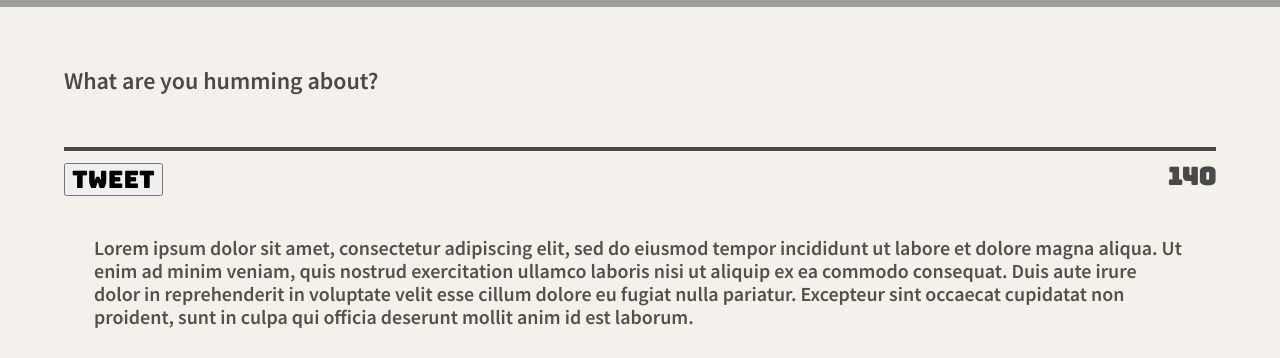
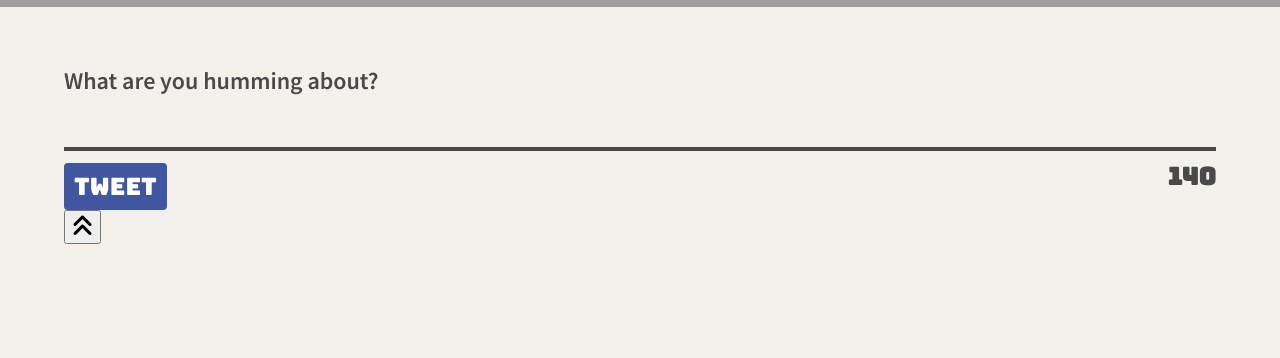
Before and after one commit to mbbaltaji/tweeter_lhl, a website: page public/index.html in a window 1280 px wide. Shown: the part 478-836 px from the top of the page. After the commit the page ends 800 px from the top, so only its background shows below. Drawn offline with nearby package versions, Linux system fonts and the light colour scheme; no server answers; grey boxes are pictures that could not be loaded.

Commit message:
feat: add back to top button when user scrolls down the page

```diff
--- a/public/index.html
+++ b/public/index.html
@@ -33,7 +33,7 @@
     <!-- Top nav bar (fixed) -->
     <div class="header-container">
       <nav>
-        <span>tweeter</span>
+        <span id="logo">tweeter</span>
         <div class="nav-text">
           <span id="down-arrow-text"><b>Write</b> a new tweet</span>
           <button id="arrow-down-btn"><i class="fa-solid fa-angles-down"></i></button>
@@ -53,34 +53,16 @@
           <label for="tweet-text">What are you humming about?</label>
           <textarea name="text" id="tweet-text"></textarea>
           <div id="tweet-btn">
-            <button type="submit">Tweet</button>
+            <button id="compose-tweet-btn" type="submit">Tweet</button>
             <output name="counter" class="counter" for="tweet-text">140</output>
           </div>
         </form>
       </section>
       <section id="tweets-container">
-        <!-- <article class="tweet">
-          <header class="article-content">
-            <span>
-              <i id="icon" class="fa-solid fa-face-grin-beam"></i>
-              <span>Moose</span>
-            </span>
-            <span id="username">@username</span>
-          </header>
-          <p> If I have seen further it is by standing on the shoulders of giants</p>
-          <footer class="article-content">
-            <span>10 days ago</span>
-            <span class="icons">
-              <i class="fa-solid fa-flag"></i>
-              <i class="fa-solid fa-retweet"></i>
-              <i class="fa-solid fa-heart"></i>
-            </span>
-          </footer>
-        </article> -->
       </section>
-      <p>
-         Lorem ipsum dolor sit amet, consectetur adipiscing elit, sed do eiusmod tempor incididunt ut labore et dolore magna aliqua. Ut enim ad minim veniam, quis nostrud exercitation ullamco laboris nisi ut aliquip ex ea commodo consequat. Duis aute irure dolor in reprehenderit in voluptate velit esse cillum dolore eu fugiat nulla pariatur. Excepteur sint occaecat cupidatat non proident, sunt in culpa qui officia deserunt mollit anim id est laborum.
-      </p>
+      <div id="back-to-top">
+      <button id="back-to-top-btn"><i class="fa-solid fa-angles-up"></i></button>
+      </div>
     </main>
   </body>
 </html>
```
